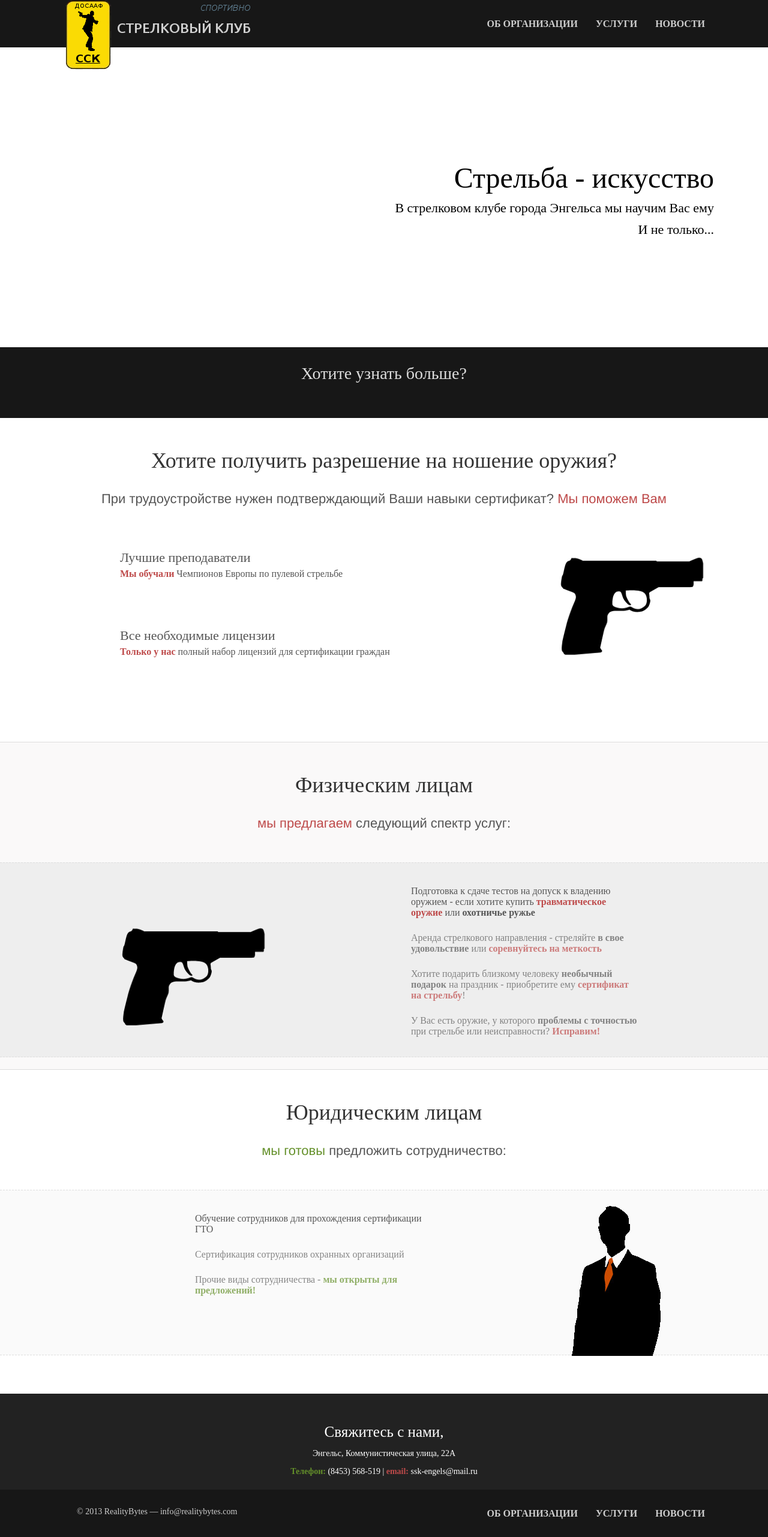
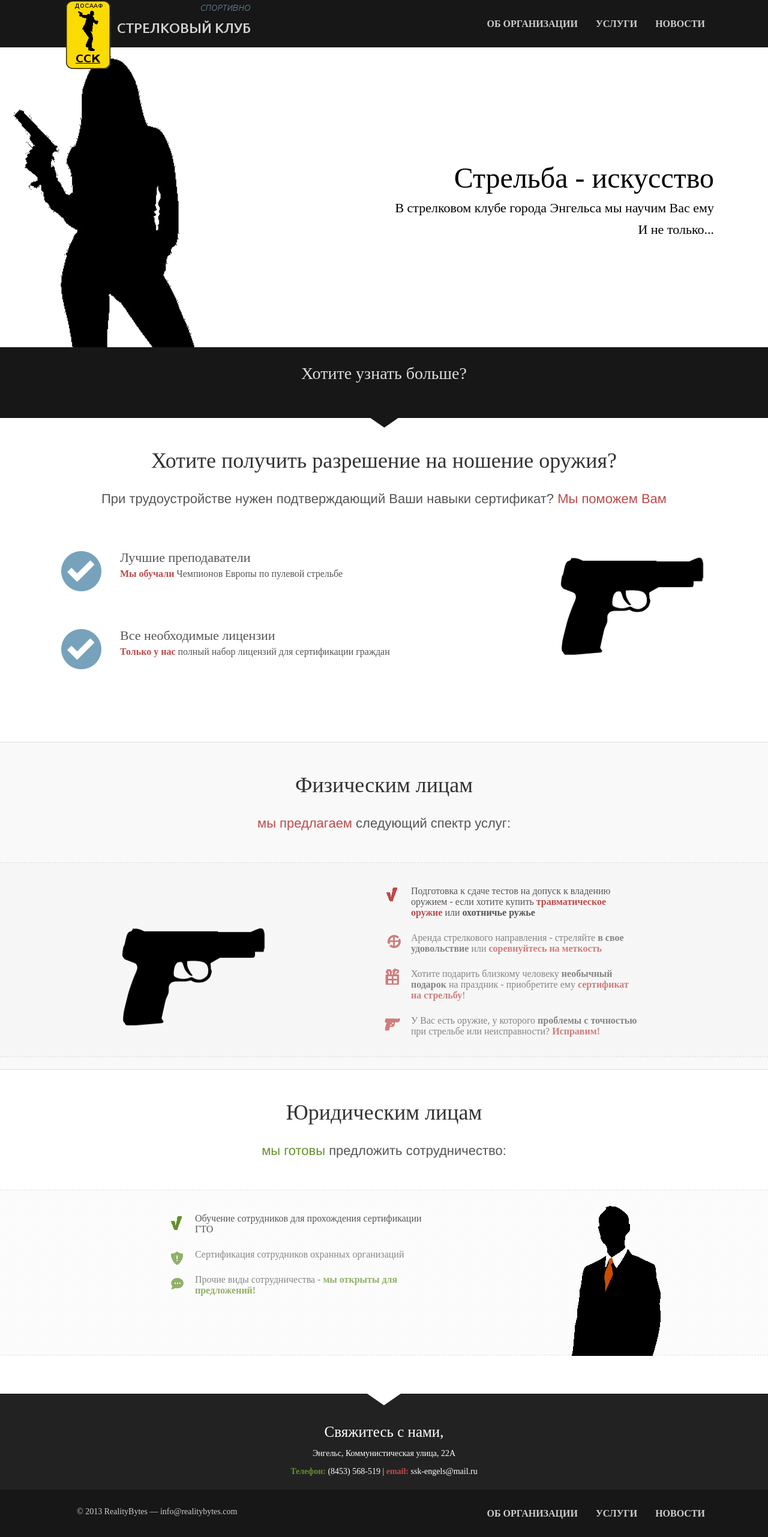
Before and after one commit to ssk-engels/ssk-engels.github.io, a Jekyll site: the page built from index.html, in a window 1280 px wide. Shown: the whole page at 60% size. Built offline with Jekyll 4.4.1, drawn with Linux system fonts in a browser that asks for light colours; nearby versions of some CDN libraries.

Commit message:
changes to main.css

```diff
--- a/stylesheets/main.css
+++ b/stylesheets/main.css
@@ -105,7 +105,7 @@ body {
 #telephone {
   background-color: #fff;
   text-align: right;
-  background-image: url("{{ site.baseurl }}images/header/bg.png");
+  background-image: url("../images/header/bg.png");
   bacground-repeat: no-repeat;
   position: relative;
   width: 100%;
@@ -174,7 +174,7 @@ body {
 
 #blog {
   clear: both;
-  background-image: url("{{ site.baseurl }}images/body/black_down_arrow.png");
+  background-image: url("../images/body/black_down_arrow.png");
   background-repeat: no-repeat;
   background-position: 150px 0;
   width: 1000px;
@@ -318,7 +318,7 @@ ul.social-buttons li{
 
 #main {
   clear: both;
-  background-image: url("{{ site.baseurl }}images/body/black_down_arrow.png");
+  background-image: url("../images/body/black_down_arrow.png");
   background-repeat: no-repeat;
   background-position: center 0;
 }
@@ -356,7 +356,7 @@ ul.social-buttons li{
 }
 .checkpoint {
   color: #555;
-  background-image: url("{{ site.baseurl }}images/body/checkmark.png");
+  background-image: url("../images/body/checkmark.png");
   background-repeat: no-repeat;
   padding-left: 100px;
   height: 70px;
@@ -385,13 +385,13 @@ ul.social-buttons li{
 }
 
 .striped {
-  background-image: url("{{ site.baseurl }}images/body/texture.png");
+  background-image: url("../images/body/texture.png");
   background-color: #eee;
   border-top: 1px dashed #ddd;
   border-bottom: 1px dashed #ddd;
 }
 #encrypted_texts .striped {
-  background-image: url("{{ site.baseurl }}images/body/texture_light.png");
+  background-image: url("../images/body/texture_light.png");
   background-color: #fafafa;
 }
 
@@ -470,7 +470,7 @@ ul.features li a.active {
   text-align: center;
   color: #fff;
   font-size: 25px;
-  background-image: url("{{ site.baseurl }}images/body/white_down_arrow.png");
+  background-image: url("../images/body/white_down_arrow.png");
   background-repeat: no-repeat;
   background-position: center -1px;
 }
@@ -524,7 +524,7 @@ pre {
  *********/
 
 i.icon {
-  background-image: url("{{ site.baseurl }}images/body/icons.png");
+  background-image: url("../images/body/icons.png");
   background-repeat: no-repeat;
   display: inline-block;
   position: absolute;
```
